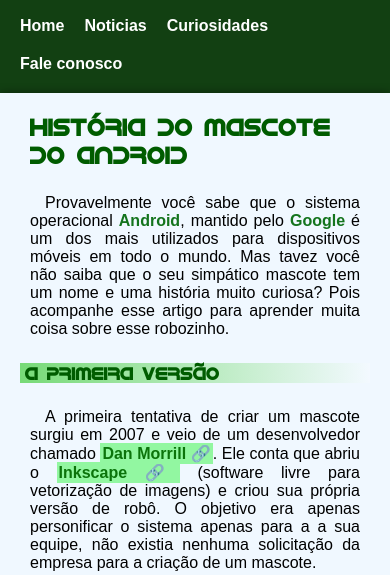
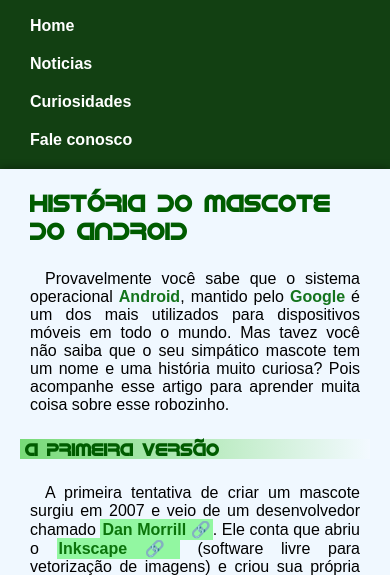
Before and after one commit to KelvinBarros/projeto-android, a plain HTML site: page index.html in a window 390 px wide. Shown: the part 225-800 px from the top of the page. Drawn offline with Linux system fonts and the light colour scheme.

Commit message:
corrigindo essa bosta da barra de menu

```diff
--- a/style.css
+++ b/style.css
@@ -67,7 +67,6 @@ header > h1{
     text-shadow: 2px 2px 5px rgba(0, 0, 0, 0.664);
 }
 nav{
-
     padding: 10px;
     box-shadow: 0px 7px 10px rgba(0, 0, 0, 0.49);
     font-family: var(--font-padrão);
@@ -77,12 +76,24 @@ nav{
 
 }
 
-.menu{
+.menu {
     display: flex;
-    flex-direction: row;
-    flex-wrap: wrap;
+    flex-direction: row; /* Por padrão, em linha */
+    flex-wrap: wrap; /* Quebra para a próxima linha se necessário */
+}
+
+.menu a {
+    margin: 0px 10px;
 
 }
+/* Alterações para layout em telas menores */
+@media screen and (max-width: 400px) {
+    .menu {
+        flex-direction: column; /* Em colunas para telas menores */
+    }
+}
+
+
 
 nav > a{
     color: white;
```
